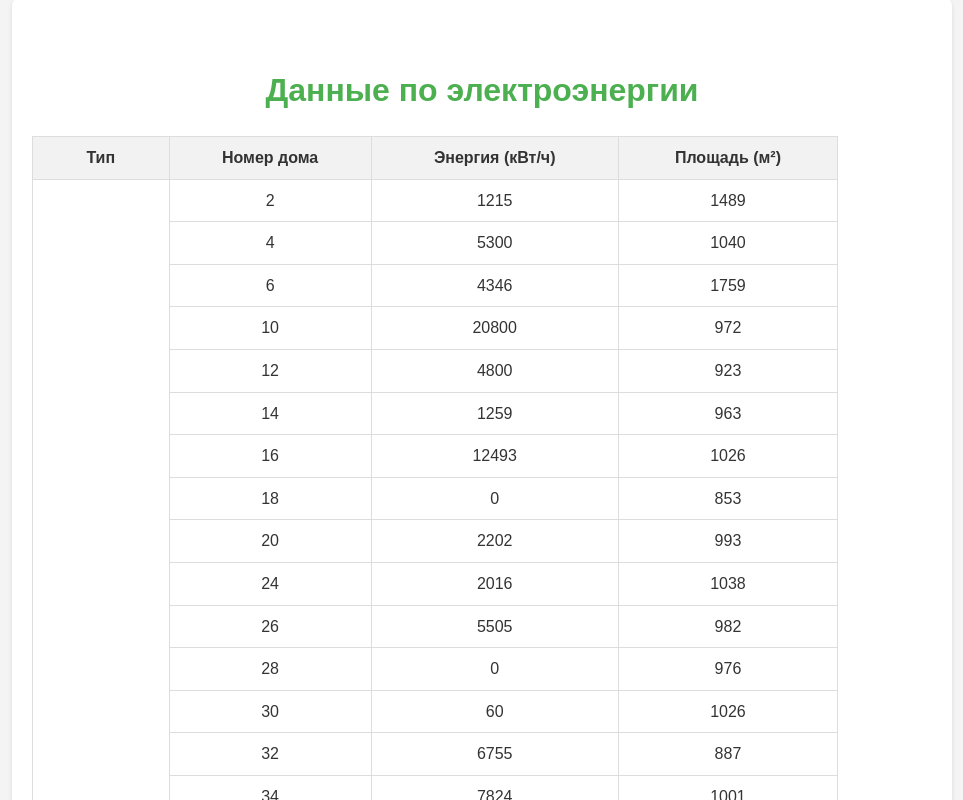
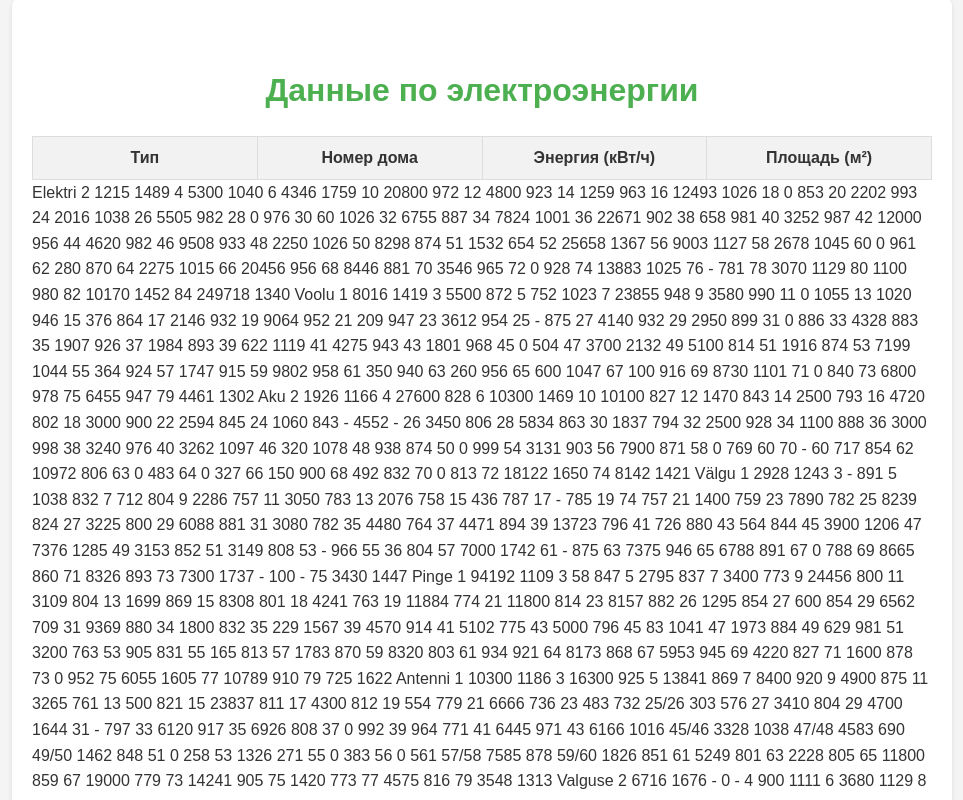
Before and after one commit to elektronidavirumaa/elektronidavirumaa.github.io, a plain HTML site: page index.html in a window 1280 px wide. Shown: the part 1580-2380 px from the top of the page, without its empty margins (158-1121 px from the left). Drawn offline with Linux system fonts and the light colour scheme.

Commit message:
Update index.html

```diff
--- a/index.html
+++ b/index.html
@@ -59,15 +59,16 @@
     <section id="data-table">
         <h2>Данные по электроэнергии</h2>
         <table style="border-collapse: collapse; width: 100%; text-align: center;">
-            <thead>
-                <tr style="background-color: #f2f2f2;">
+            <table style="width: 100%; table-layout: fixed; border-collapse: collapse;">
+                <thead>
+                  <tr style="background-color: #f2f2f2;">
                     <th style="border: 1px solid #ddd; padding: 8px;">Тип</th>
                     <th style="border: 1px solid #ddd; padding: 8px;">Номер дома</th>
                     <th style="border: 1px solid #ddd; padding: 8px;">Энергия (кВт/ч)</th>
                     <th style="border: 1px solid #ddd; padding: 8px;">Площадь (м²)</th>
-                </tr>
-            </thead>
-            <tbody>
+                  </tr>
+                </thead>
+              </table>
                 <!-- Elektri -->
             <tr>
                 <td style="border: 1px solid #ddd; padding: 8px;" rowspan="40">Elektri</td>
```
